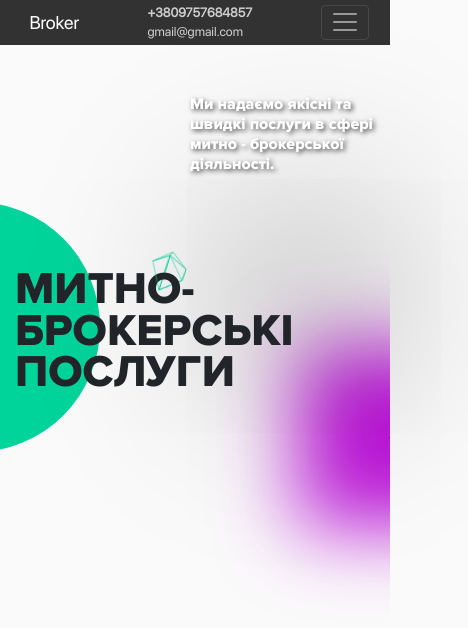
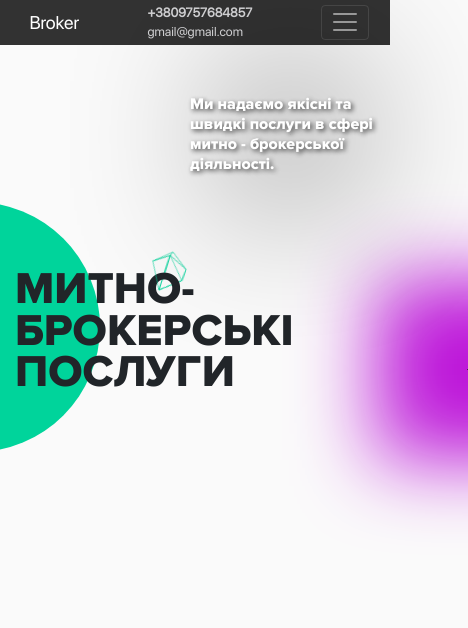
Before and after one commit to brokergor/brokergor.github.io, a plain HTML site: page index.html in a window 390 px wide. Shown: the whole page, 468 px wide, since content can reach past the window. Drawn offline with nearby package versions, Linux system fonts and the light colour scheme.

Commit message:
fix home

```diff
--- a/index.css
+++ b/index.css
@@ -124,7 +124,7 @@ body {
     }
 
     .home {
-        height: 65vh;
+        height: 50vh;
     }
 
     .title-heading {
@@ -141,19 +141,18 @@ body {
         line-height: 2.6rem;
     }
 
-    .title-heading::after {
+    .home-title-description::after {
         z-index: -1;
         content: '';
         display: block;
         height: 1px;
         width: 1px;
         position: absolute;
-        right: 20%;
-        top: 20%;
-        /* transform: translate(0, -13%); */
+        left: 50%;
+        top: 50%;
         border-radius: 50%;
         background-color: #00000038;
-        box-shadow: 0px 0px 180px 100px #00000038;
+        box-shadow: 0px 0px 135px 90px #00000038;
     }
 
     .home-title-description {
@@ -190,8 +189,8 @@ body {
         height: 1px;
         background: #212529;
         /* left: 0; */
-        right: 0;
-        bottom: 14px;
+        right: -20%;
+        bottom: 20%;
         border-radius: 50%;
         box-shadow: 0px 0px 80px 90px #bd16d9;
     }
```
